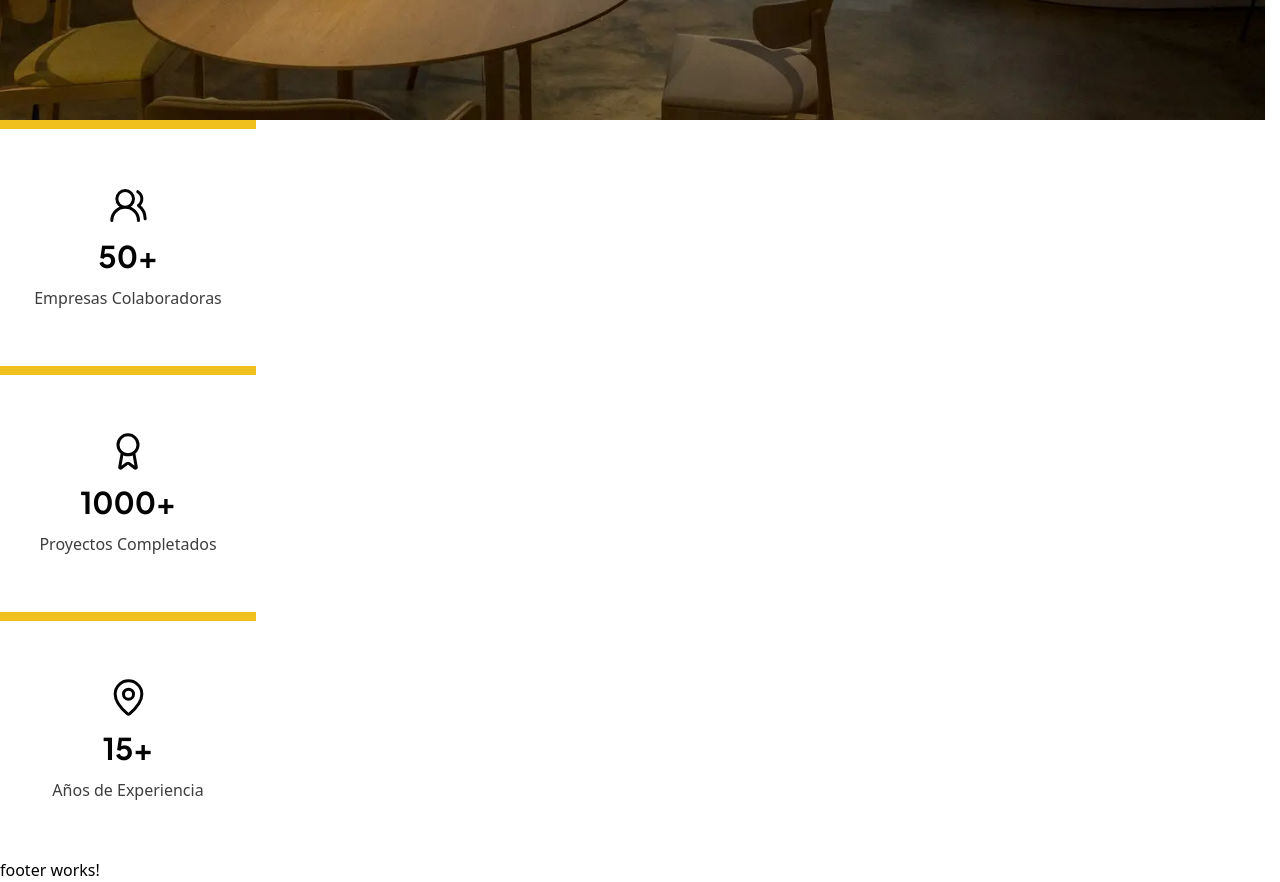
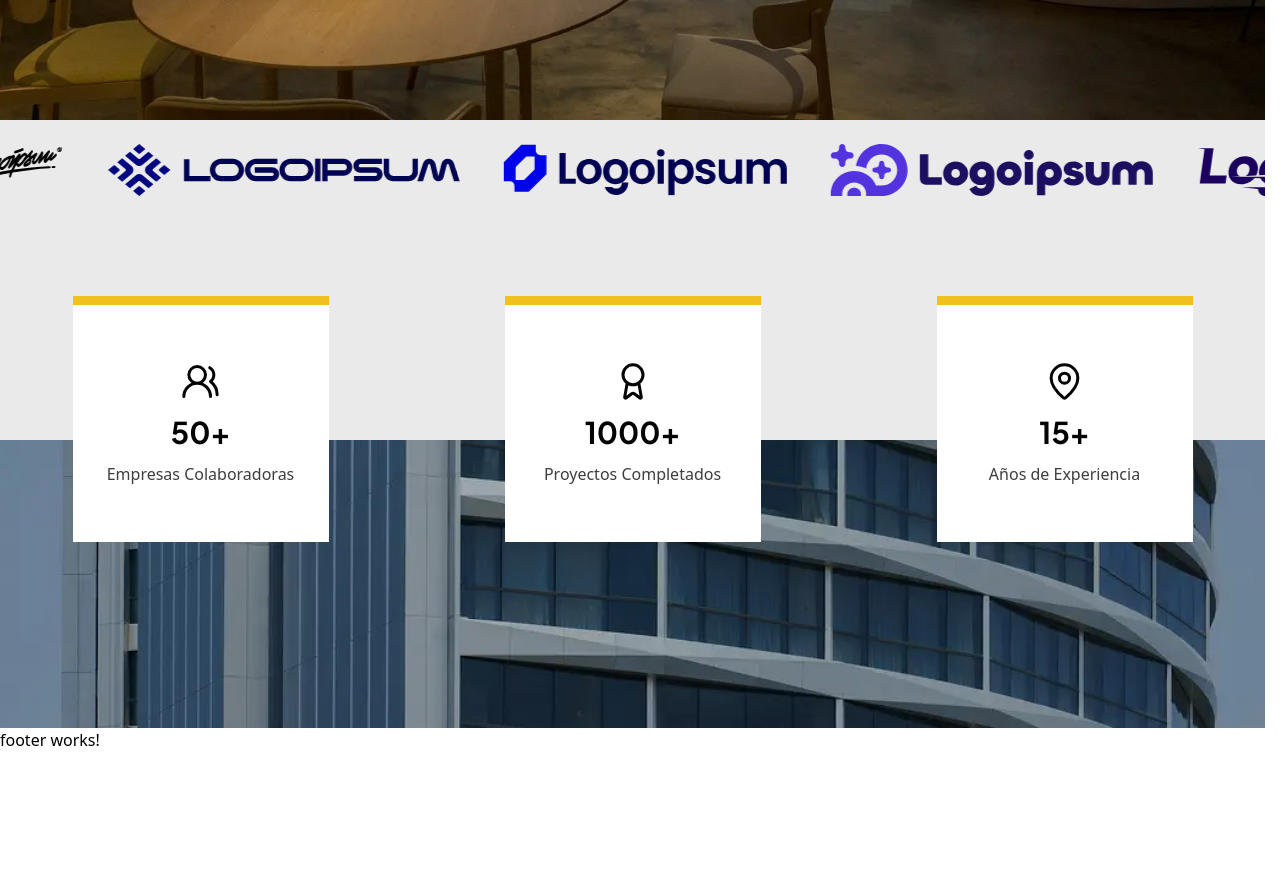
Before and after one commit to hdhdhdhdxd/CleanFix-SummerCamp2025, an Angular app in the folder CleanFix-frontend/: page /home in a window 1280 px wide. Shown: the part 680-1562 px from the top of the page. After the commit the page ends 1432 px from the top, so only its background shows below. Built offline with nearby package versions, Linux system fonts and the light colour scheme; a web font is replaced by a local one.

Commit message:
feat: integra el componente Brands en la página de inicio

```diff
--- a/CleanFix-frontend/src/app/ui/pages/home/home.html
+++ b/CleanFix-frontend/src/app/ui/pages/home/home.html
@@ -1,6 +1,11 @@
 <app-hero />
-<section>
-  <app-card-info title="Empresas Colaboradoras" [value]="50" svgPath="/svg/users.svg" />
-  <app-card-info title="Proyectos Completados" [value]="1000" svgPath="/svg/award.svg" />
-  <app-card-info title="Años de Experiencia" [value]="15" svgPath="/svg/map-pin.svg" />
+
+<app-brands />
+
+<section class="w-full flex justify-center *:-translate-y-1/2 bg-[url(/images/building.webp)] bg-cover bg-bottom h-72">
+  <div class="flex space-x-44">
+    <app-card-info title="Empresas Colaboradoras" [value]="50" svgPath="/svg/users.svg" />
+    <app-card-info title="Proyectos Completados" [value]="1000" svgPath="/svg/award.svg" />
+    <app-card-info title="Años de Experiencia" [value]="15" svgPath="/svg/map-pin.svg" />
+  </div>
 </section>
--- a/CleanFix-frontend/src/app/ui/pages/home/home.ts
+++ b/CleanFix-frontend/src/app/ui/pages/home/home.ts
@@ -1,10 +1,11 @@
 import { Component } from '@angular/core'
 import { CardInfo } from './components/card-info/card-info'
 import { Hero } from './components/hero/hero'
+import { Brands } from './components/brands/brands'
 
 @Component({
   selector: 'app-home',
-  imports: [Hero, CardInfo],
+  imports: [Hero, CardInfo, Brands],
   templateUrl: './home.html',
 })
 export class Home {}
```
